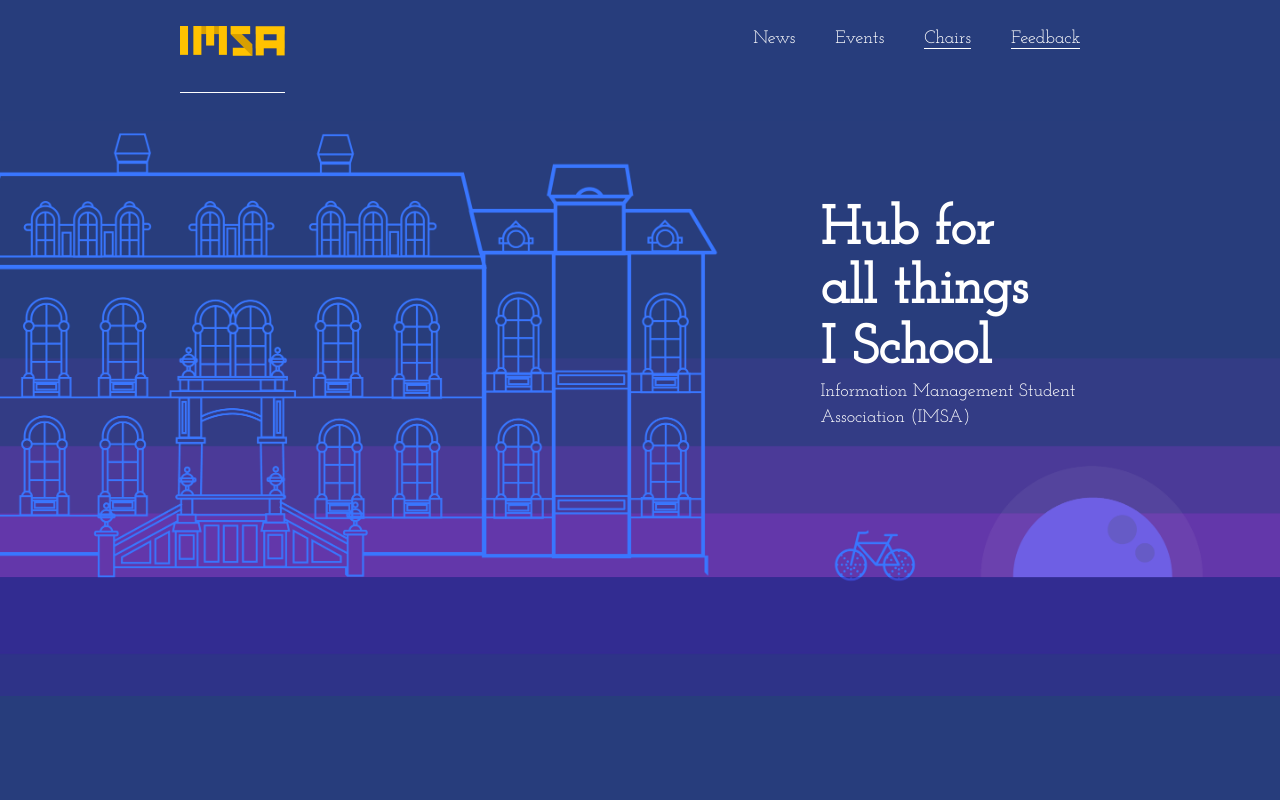
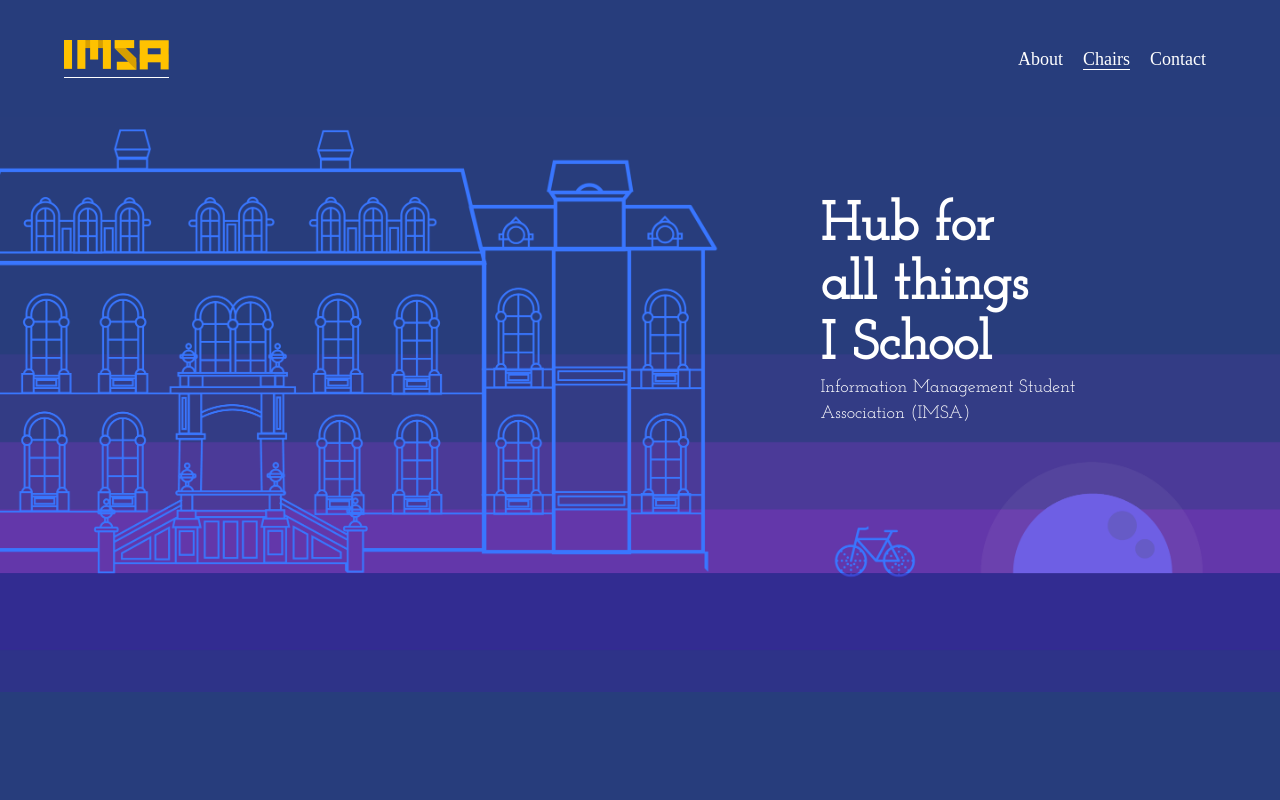
Before and after one commit to imsaberkeley/imsa-berkeley-website, a Gatsby site: page / in a window 1280 px wide. Shown: the top 800 px of the page. Built offline with nearby package versions, Linux system fonts and the light colour scheme; Gatsby itself is replaced by a stand-in of ours; some packages are replaced by stand-ins of ours.

Commit message:
adjust header design

```diff
--- a/src/components/elements.js
+++ b/src/components/elements.js
@@ -6,7 +6,7 @@ export const PullRight = styled.div`
 
 export const NavItem = styled.div`
   display: inline-block;
-  padding: 0 20px;
+  margin: 0 10px;
   cursor: pointer;
 `
 
--- a/src/components/header.js
+++ b/src/components/header.js
@@ -1,37 +1,49 @@
 import React from 'react'
 import { Link } from 'gatsby'
-import logo from "./imsa-logo.png"
+import logo from './imsa-logo.png'
 import { PullRight, NavItem } from './elements'
 
 const Header = ({ siteTitle }) => (
-  <div
-  >
+  <div>
     <div
       style={{
-        margin: '0 auto',
-        maxWidth: 960,
-        padding: '1.45rem 1.0875rem',
+        display: 'flex',
+        flexDirection: 'row',
+        alignItems: 'center',
+        // justifyContent: 'flex-end',
+        margin: '40px auto',
+        width: '90%',
+        fontFamily: 'Crimson Text',
       }}
     >
-      <PullRight>
-        <NavItem>
+      <Link
+        to="/"
+        style={{
+          color: 'white',
+          textDecoration: 'none',
+        }}
+      >
+        <img src={logo} alt="Logo" height="30px" style={{marginBottom:'0'}}/>
+      </Link>
+
+      <div style={{ display: 'flex', justifyContent: 'flex-end', flex: '1' }}>
+        {/* <NavItem>
           News
-        </NavItem>
-        <NavItem>
-          Events
-        </NavItem>
+        </NavItem> */}
+        <NavItem>About</NavItem>
         <NavItem>
           <Link
-            to="/about"
+            to="/chairs"
             style={{
               color: 'white',
               textDecoration: 'none',
             }}
           >
-          Chairs
+            Chairs
           </Link>
         </NavItem>
-        <NavItem>
+        <NavItem>Contact</NavItem>
+        {/* <NavItem>
           <a
             href="https://goo.gl/forms/6CMhcfKIApIOwEuq1"
             style={{
@@ -41,20 +53,8 @@ const Header = ({ siteTitle }) => (
           >
           Feedback
           </a>
-        </NavItem>
-      </PullRight>
-      <h1 style={{ margin: 0 }}>
-        <Link
-          to="/"
-          style={{
-            color: 'white',
-            textDecoration: 'none',
-          }}
-        >
-          <img src={logo} alt="Logo" height="30"/>
-        </Link>
-      </h1>
-
+        </NavItem> */}
+      </div>
     </div>
   </div>
 )
--- a/src/pages/about.js
+++ b/src/pages/chairs.js
@@ -39,8 +39,9 @@ export default function About(props) {
           textAlign: 'center',
           margin: '60px 0',
           fontFamily: 'Crimson Text',
-          fontSize: '48px'
-          }}>2020 IMSA Chairs</div>
+          fontSize: '48px',
+          lineHeight: '50px'
+          }}>2020 <nobr>IMSA Chairs</nobr></div>
       <Chair
         title={chairs.president.title}
         name={chairs.president.name}
```
Also changed, not shown: src/components/chair/chair.module.css (+8 -0 lines).
